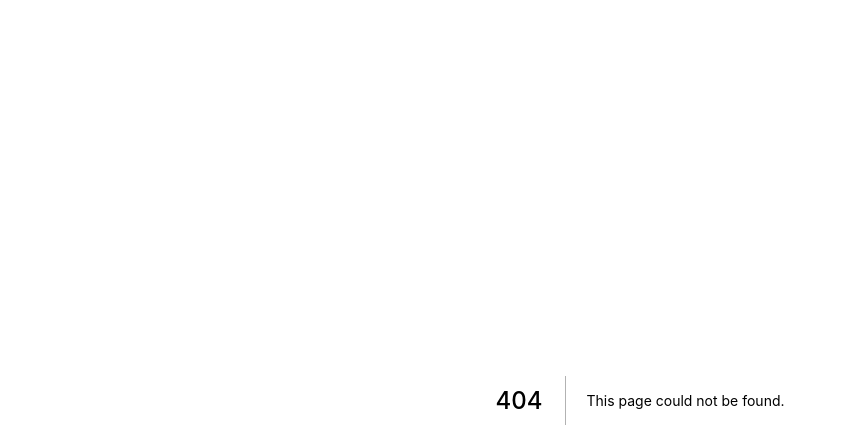
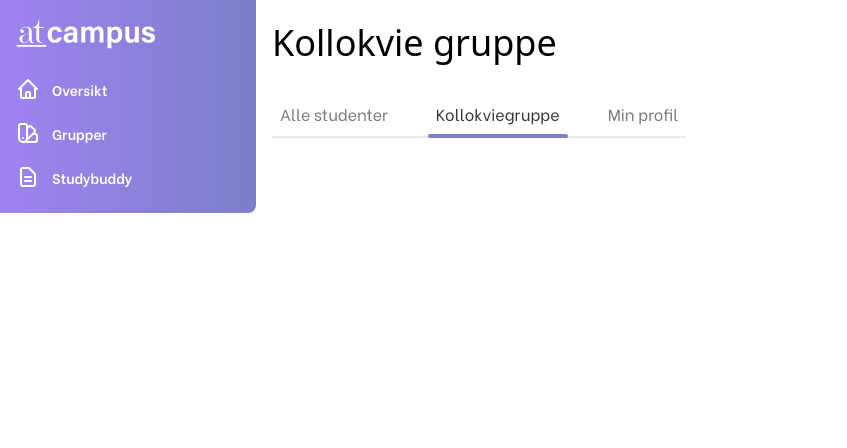
Before and after one commit to Hamza2809/Smidig-Prosjekt, a Next.js app: page /kollokvie in a window 1280 px wide. Before the commit this address had no page. Shown: the top 448 px of the page, without its empty margins (0-847 px from the left). Built offline with nearby package versions, Linux system fonts and the light colour scheme.

Commit message:
Added pages, navigation in tab-bar and component files

```diff
--- /dev/null
+++ b/components/AllStudents.js
@@ -0,0 +1,12 @@
+import AppLayout from 'components/AppLayout';
+
+export default function AllStudents() {
+  return (
+    <AppLayout title={'atcampus - Oversikt'}>
+      <main className="m-4">
+        <h1 className="text-xl lg:text-2xl"> Oversikt</h1>
+      </main>
+    </AppLayout>
+
+  );
+}
--- /dev/null
+++ b/components/MyProfile.js
@@ -0,0 +1,11 @@
+import AppLayout from 'components/AppLayout';
+
+export default function MyProfile() {
+  return (
+    <AppLayout title={'atcampus - Oversikt'}>
+      <main className="m-4">
+        <h1 className="text-xl lg:text-2xl"> Oversikt</h1>
+      </main>
+    </AppLayout>
+  );
+}
--- /dev/null
+++ b/components/StudentGroup.js
@@ -0,0 +1,11 @@
+import AppLayout from 'components/AppLayout';
+
+export default function StudentGroup() {
+  return (
+    <AppLayout title={'atcampus - Oversikt'}>
+      <main className="m-4">
+        <h1 className="text-xl lg:text-2xl"> Oversikt</h1>
+      </main>
+    </AppLayout>
+  );
+}
--- a/pages/grupper.js
+++ b/pages/grupper.js
@@ -1,6 +1,6 @@
 import AppLayout from 'components/AppLayout';
 
-export default function ColorsPage() {
+export default function GroupsPage() {
     return (
         <AppLayout title="atcampus - Grupper">
             <main className="m-4">
--- /dev/null
+++ b/pages/kollokvie.js
@@ -0,0 +1,35 @@
+import AppLayout from 'components/AppLayout';
+import TabBar from "../components/TabBar/TabBar";
+
+export default function KollokviePage() {
+  return (
+    <AppLayout title="atcampus - Kollokviegruppe">
+      <header className="m-4">
+        <h1 className="text-xl lg:text-2xl">Kollokvie gruppe</h1>
+        <div className="mt-8">
+
+          <TabBar
+            tabs={[
+              { name: 'Alle studenter',
+                selected: false,
+                href: '/studybuddy',
+              },
+              {
+                name: 'Kollokviegruppe',
+                selected: true,
+                href: '/kollokvie'
+              },
+              { name: 'Min profil',
+                selected: false,
+                href: '/minprofil' }
+            ]}
+          />
+
+        </div>
+      </header>
+      <main className="m-4">
+        <h1 className="text-xl lg:text-2xl"></h1>
+      </main>
+    </AppLayout>
+  );
+}
--- /dev/null
+++ b/pages/minprofil.js
@@ -0,0 +1,35 @@
+import AppLayout from 'components/AppLayout';
+import TabBar from "../components/TabBar/TabBar";
+
+export default function MinProfilPage() {
+  return (
+    <AppLayout title="atcampus - Kollokviegruppe">
+      <header className="m-4">
+        <h1 className="text-xl lg:text-2xl">Min profil</h1>
+        <div className="mt-8">
+
+          <TabBar
+            tabs={[
+              { name: 'Alle studenter',
+                selected: false,
+                href: '/studybuddy',
+              },
+              {
+                name: 'Kollokviegruppe',
+                selected: false,
+                href: '/kollokvie'
+              },
+              { name: 'Min profil',
+                selected: true,
+                href: '/minprofil' }
+            ]}
+          />
+
+        </div>
+      </header>
+      <main className="m-4">
+        <h1 className="text-xl lg:text-2xl"></h1>
+      </main>
+    </AppLayout>
+  );
+}
--- a/pages/studybuddy.js
+++ b/pages/studybuddy.js
@@ -1,35 +1,38 @@
 import AppLayout from 'components/AppLayout';
 import TabBar from '../components/TabBar/TabBar';
+import AllStudents from "../components/AllStudents";
+import StudentGroup from "../components/StudentGroup";
+import MyProfile from "../components/MyProfile";
 
-export default function FontsPage() {
+export default function StudyBuddyPage() {
     return (
         <AppLayout title="atcampus - StudyBuddy">
             <header className="m-4">
-                <h1 className="text-xl lg:text-2xl">StudyBuddy side</h1>
-                <div className="mt-4"></div>
-            </header>
-
-            <main>
+                <h1 className="text-xl lg:text-2xl">Alle studenter</h1>
                 <div className="mt-8">
-                    <h2 className="text-lg lg:text-xl mb-4">
-                        her skal info om folk inn
-                    </h2>
 
                   <TabBar
                     tabs={[
                       { name: 'Alle studenter',
                         selected: true,
-                              href: '#1' },
+                        href: '/studybuddy',
+                      },
                       {
                         name: 'Kollokviegruppe',
                         selected: false,
-                              href: '#2'
+                        href: '/kollokvie'
                       },
                       { name: 'Min profil',
                         selected: false,
-                              href: '#3' }
+                        href: '/minprofil' }
                     ]}
                   />
+
+                </div>
+            </header>
+
+            <main>
+                <div className="mt-8">
                 </div>
             </main>
         </AppLayout>
```
Lines whose indentation alone changed are shown as unchanged.
